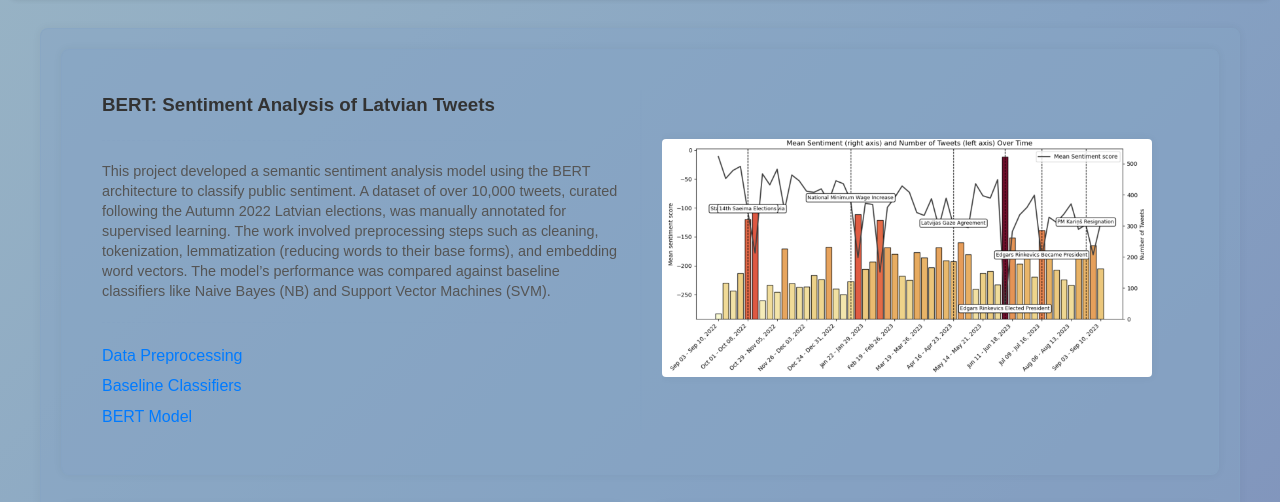
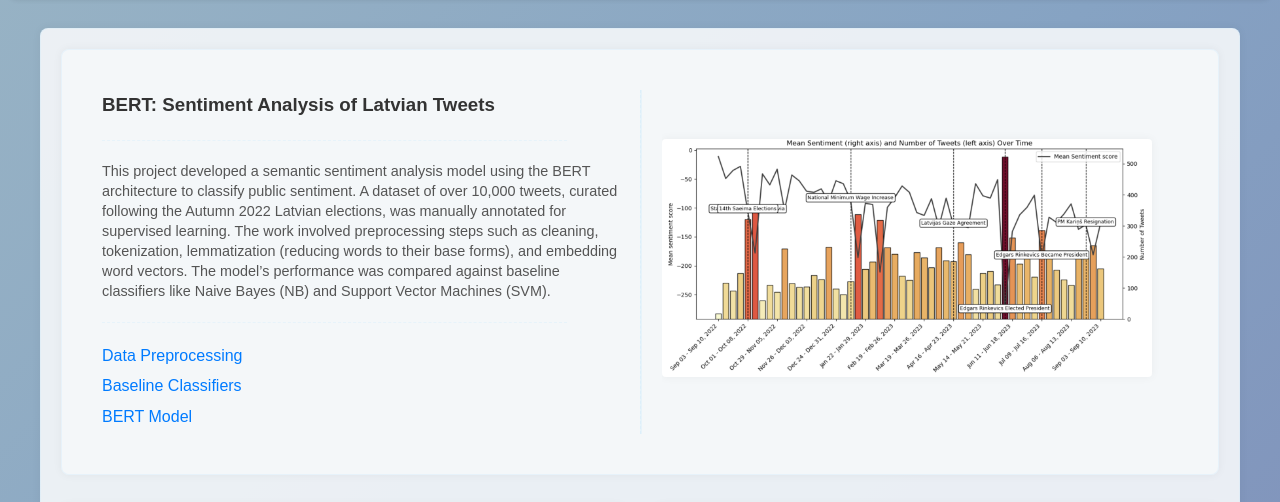
Before and after one commit to TomsBuls/TomsBuls.github.io, a plain HTML site: page index.html in a window 1280 px wide. Shown: the part 204-706 px from the top of the page. Drawn offline with Linux system fonts and the light colour scheme.

Commit message:
Update styles.css

```diff
--- a/styles.css
+++ b/styles.css
@@ -45,12 +45,12 @@ header {
 
 /* Section Styles */
 section {
-    background-color: rgba(134, 163, 195, 0.5); /* Light Blue with transparency */
+    background-color: rgba(245, 248, 250, 0.9); /* Very light with subtle blue hint */
     border-radius: 8px;
     box-shadow: 0 0 10px rgba(0, 0, 0, 0.05);
     margin-bottom: 30px;
     padding: 20px;
-    border: 1px solid rgba(134, 163, 195, 0.5); /* Subtle matching border */
+    border: 1px solid rgba(200, 230, 250, 0.3); /* Very subtle light blue border */
 }
 
 /* Projects Section */
@@ -61,8 +61,8 @@ section {
 }
 
 .project {
-    background-color: rgba(134, 163, 195, 0.5); /* Matches Section Background */
-    border: 1px solid rgba(134, 163, 195, 0.5);
+    background-color: rgba(245, 248, 250, 0.9); /* Very light blue hint */
+    border: 1px solid rgba(200, 230, 250, 0.3); /* Very subtle border */
     border-radius: 8px;
     padding: 40px;
     box-shadow: 0 0 10px rgba(0, 0, 0, 0.05);
@@ -92,8 +92,8 @@ section {
     bottom: 0;
     left: 50%;
     width: 1px;
-    background: rgba(134, 163, 195, 0.5);
-    border-left: 1px dashed rgba(134, 163, 195, 0.5);
+    background: rgba(200, 230, 250, 0.3); /* Matches borders */
+    border-left: 1px dashed rgba(200, 230, 250, 0.3);
 }
 
 .project .text {
@@ -150,17 +150,17 @@ section {
 .horizontal {
     width: 90%;
     margin: 20px 0;
-    border-top: 1px dashed rgba(134, 163, 195, 0.5); /* Matches lighter blue tone */
+    border-top: 1px dashed rgba(200, 230, 250, 0.3); /* Subtle lighter blue */
 }
 
 /* Power BI Section */
 .power-bi-section {
     margin-top: 20px;
     padding: 20px;
-    background-color: rgba(134, 163, 195, 0.5); /* Matches Projects section */
+    background-color: rgba(245, 248, 250, 0.9); /* Matches Projects section */
     border-radius: 8px;
     box-shadow: 0 0 10px rgba(0, 0, 0, 0.05);
-    border: 1px solid rgba(134, 163, 195, 0.5); /* Matches Projects section border */
+    border: 1px solid rgba(200, 230, 250, 0.3); /* Matches Projects section border */
     max-width: 1200px;
     margin-left: auto;
     margin-right: auto;
```
